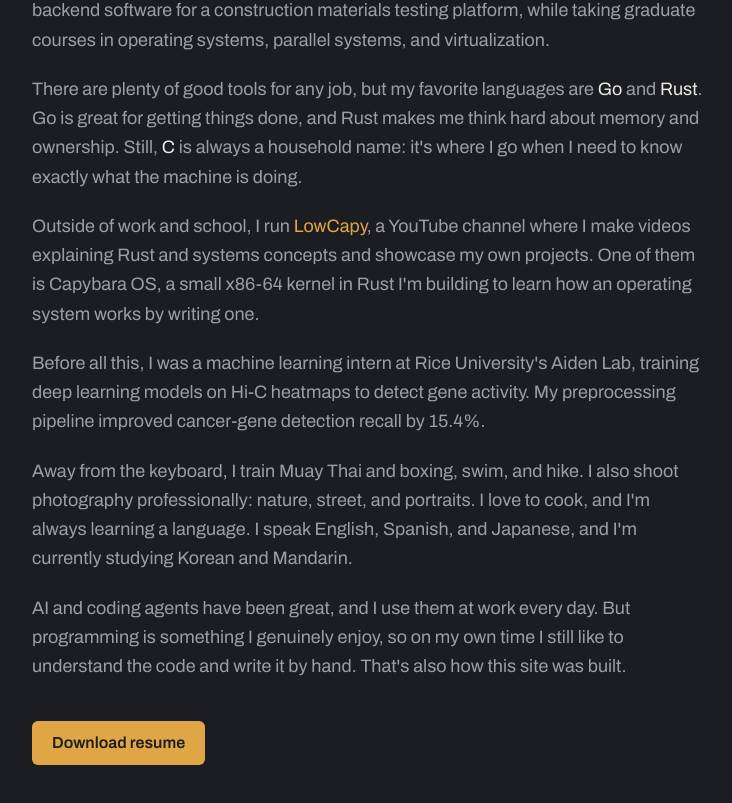
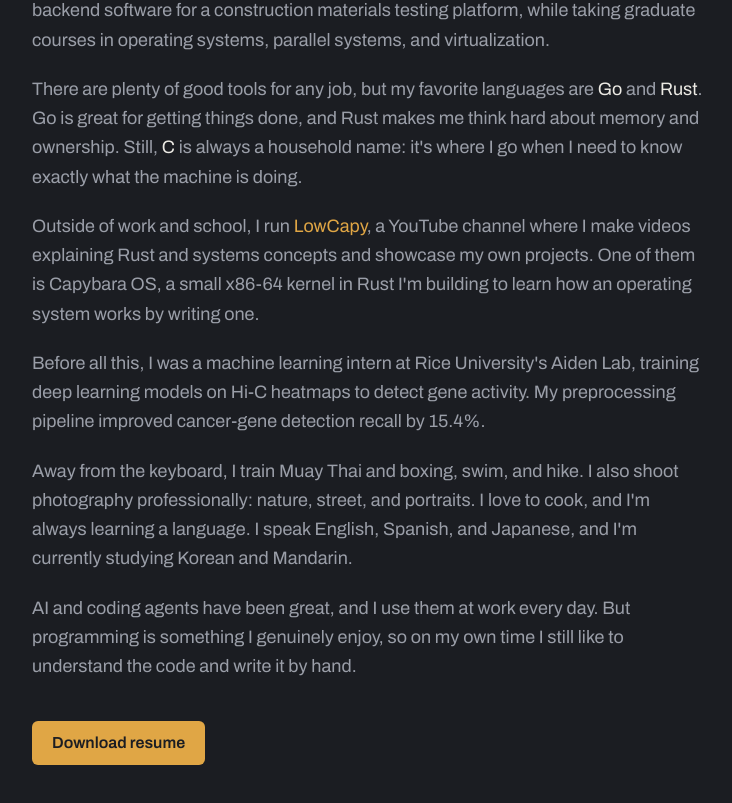
Before and after one commit to Daniel-Aguila/portfolio, a Next.js app: page /about in a window 1280 px wide. Shown: the part 374-1177 px from the top of the page, without its empty margins (120-852 px from the left). Built offline with nearby package versions, Linux system fonts and the light colour scheme.

Commit message:
about me

```diff
--- a/app/about/page.tsx
+++ b/app/about/page.tsx
@@ -52,8 +52,7 @@ export default function AboutPage() {
                 <p>
                     AI and coding agents have been great, and I use them at work every day. But
                     programming is something I genuinely enjoy, so on my own time I still like to
-                    understand the code and write it by hand. That&apos;s also how this site was
-                    built.
+                    understand the code and write it by hand.
                 </p>
             </div>
 
```
